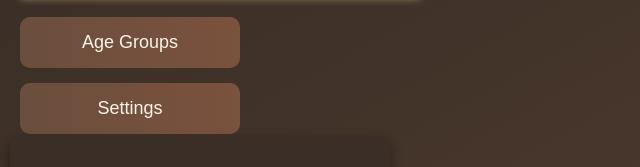
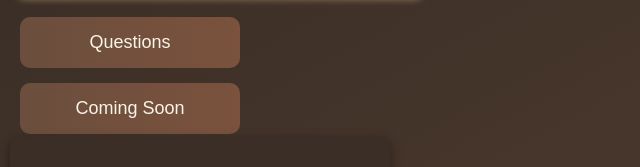
Before and after one commit to BrantfordSDA-BibleBowl/BrantfordSDA-BibleBowl, a plain HTML site: page index.html in a window 1280 px wide. Shown: the part 320-487 px from the top of the page, 0-640 px from the left. Drawn offline with Linux system fonts and the light colour scheme.

Commit message:
Update index.html

```diff
--- a/index.html
+++ b/index.html
@@ -87,9 +87,9 @@
   <div class="main-container">
     <h1 class="title">Bible Bowl<div class="title-bar"></div></h1>
     <div class="menu-buttons">
-      <button class="menu-btn" id="age-groups-btn">Age Groups</button>
-      <button class="menu-btn">Settings</button>
-      <button class="menu-btn">Study Plan</button>
+      <button class="menu-btn" id="age-groups-btn">Questions</button>
+      <button class="menu-btn">Coming Soon</button>
+      <button class="menu-btn">Coming Soon</button>
     </div>
   </div>
 
```
